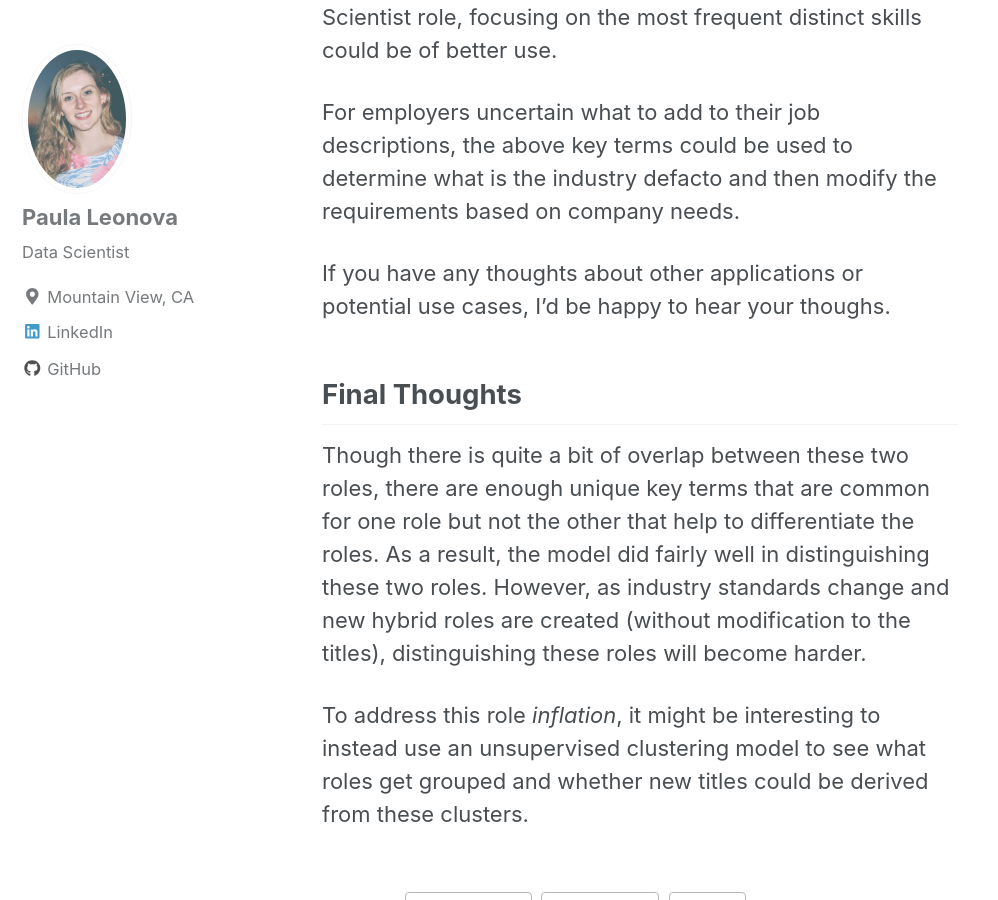
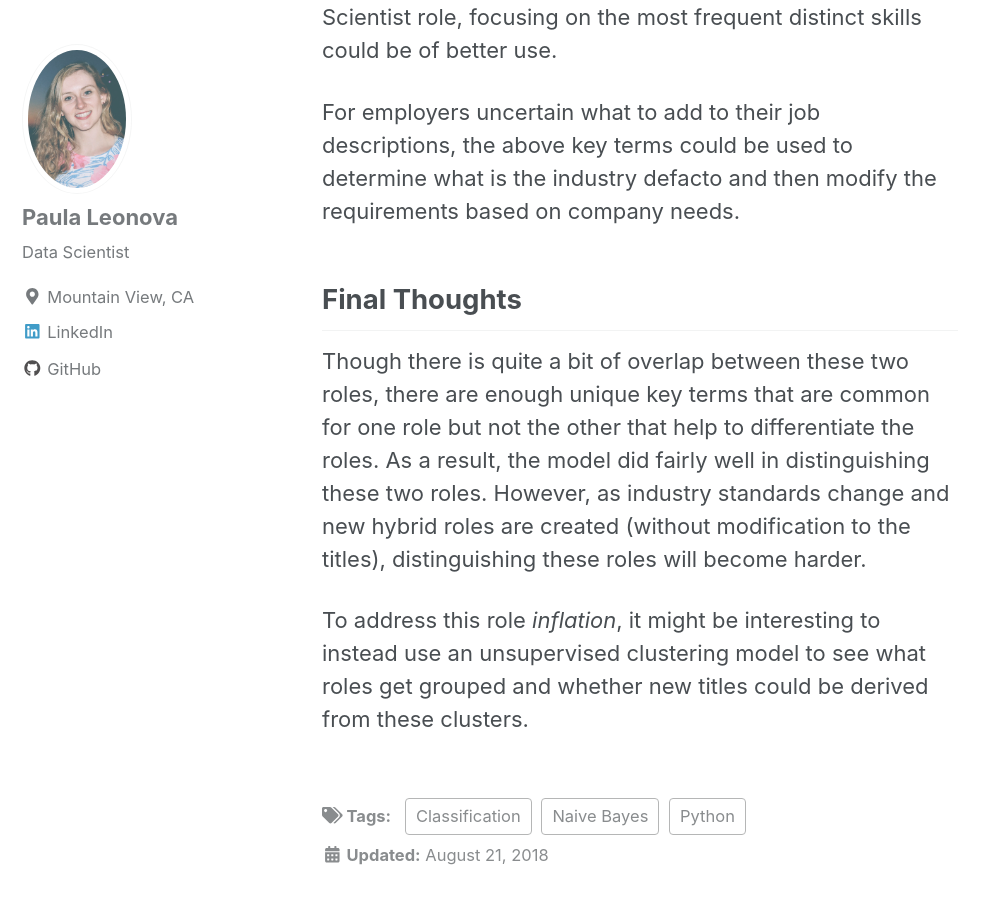
Before and after one commit to pleonova/pleonova.github.io, a Jekyll site: the page built from _posts/2018-08-21-jd-classification.md, in a window 1280 px wide and 900 px high, scrolled down 4744 px. Shown: the whole window, without its empty margins (0-998 px from the left). Built offline with Jekyll 4.4.1, drawn with Linux system fonts in a browser that asks for light colours; nearby versions of some CDN libraries.

```diff
--- a/_posts/2018-08-21-jd-classification.md
+++ b/_posts/2018-08-21-jd-classification.md
@@ -57,8 +57,6 @@
 
 For employers uncertain what to add to their job descriptions, the above key terms could be used to determine what is the industry defacto and then modify the requirements based on company needs.
 
-If you have any thoughts about other applications or potential use cases, I'd be happy to hear your thoughs.
-
 ## Final Thoughts
 Though there is quite a bit of overlap between these two roles, there are enough unique key terms that are common for one role but not the other that help to differentiate the roles. As a result, the model did fairly well in distinguishing these two roles. However, as industry standards change and new hybrid roles are created (without modification to the titles), distinguishing these roles will become harder.
 
```
